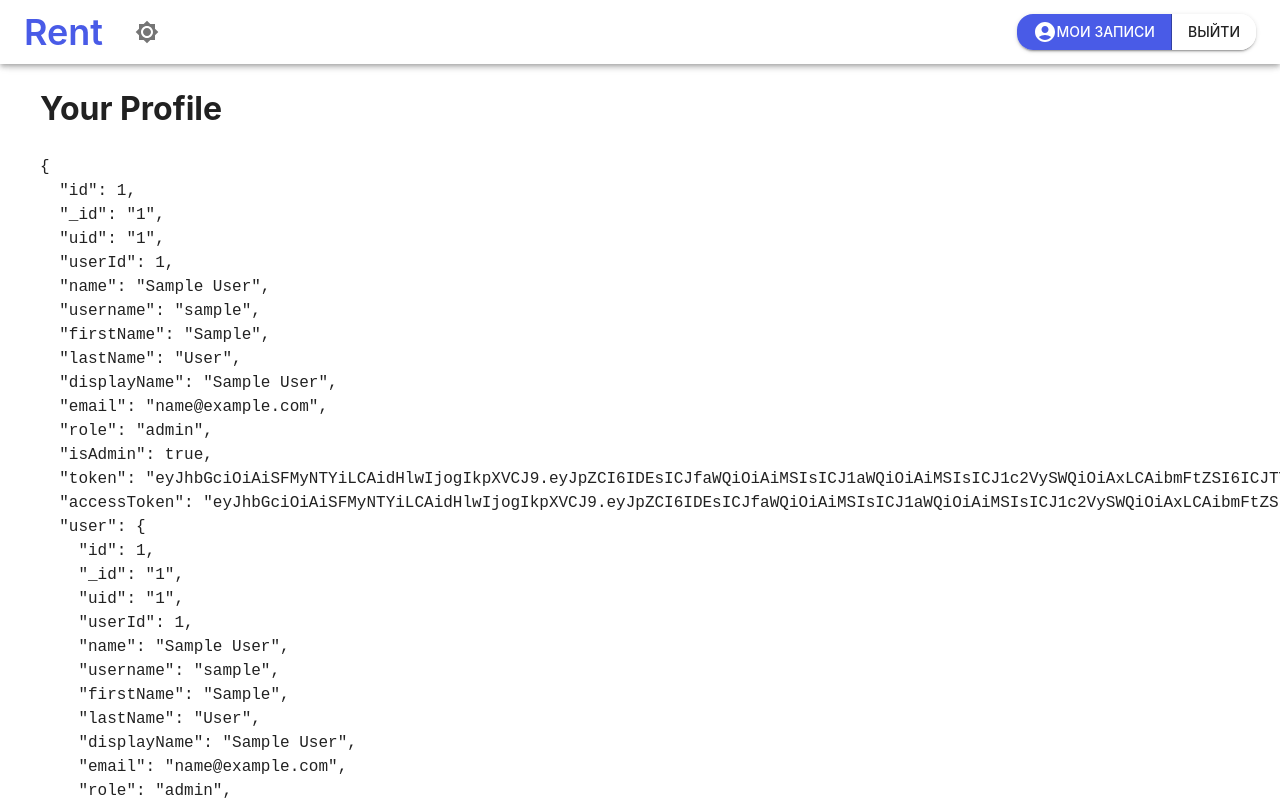
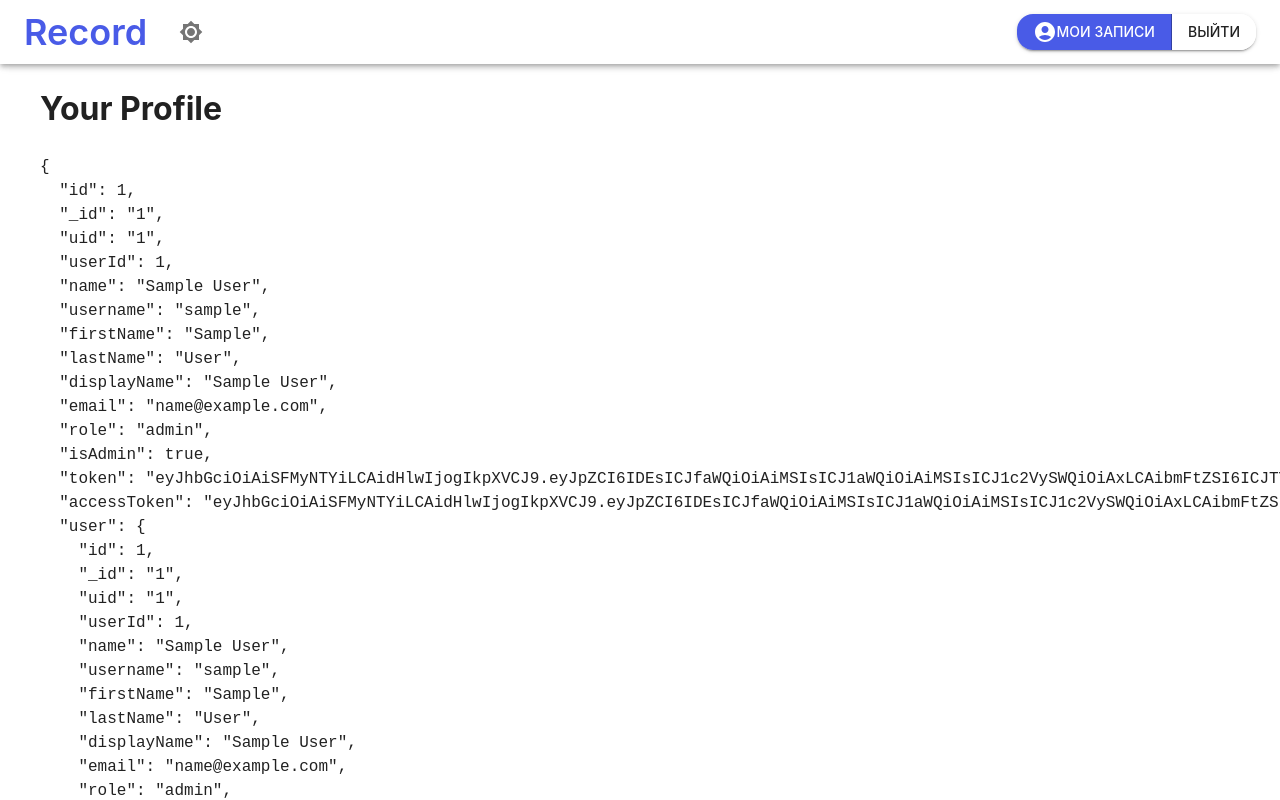
Before and after one commit to RustamKakhramanov/Short-Rent-Frontend, a Next.js app: page /profile in a window 1280 px wide. Shown: the top 800 px of the page. Built offline with nearby package versions, Linux system fonts and the light colour scheme; sample sign-in values are in the browser's storage.

Commit message:
linter fixes

```diff
--- a/src/components/header/index.tsx
+++ b/src/components/header/index.tsx
@@ -67,7 +67,7 @@ export default function Header(props: Props) {
                     lineHeight: '43px',
                 }}
             >
-                Rent
+                Record
             </Typography>
             <Divider />
             <List>
@@ -130,7 +130,7 @@ export default function Header(props: Props) {
                             lineHeight: '43px',
                         }}
                     >
-                        Rent
+                        Record
                     </Typography>
 
                     <IconButton sx={{ ml: 1 }} onClick={colorMode.toggleColorMode} color={theme.palette.primary.light}>
--- a/src/components/independent/choose-time/TimeRange.tsx
+++ b/src/components/independent/choose-time/TimeRange.tsx
@@ -8,7 +8,7 @@ import { ThreeDots } from 'react-loading-icons';
 import { padTo2Digits } from '../../../lib/other';
 
 interface props {
-    schedules: ITimeShedule[], activeItems: number[], setItems: any, loading: bool
+    schedules: ITimeShedule[], activeItems: number[], setItems: any, loading: boolean
 }
 
 const TimeB = (index: number, value: ITimeShedule, handleChange: (arg0: number) => void, active: boolean) => {
```
Also changed, not shown: src/components/independent/Map.tsx (+5 -5 lines), src/components/placeitems/PlaceBox.tsx (+3 -5 lines), src/components/placeitems/content/Abilities.tsx (+1 -6 lines).
